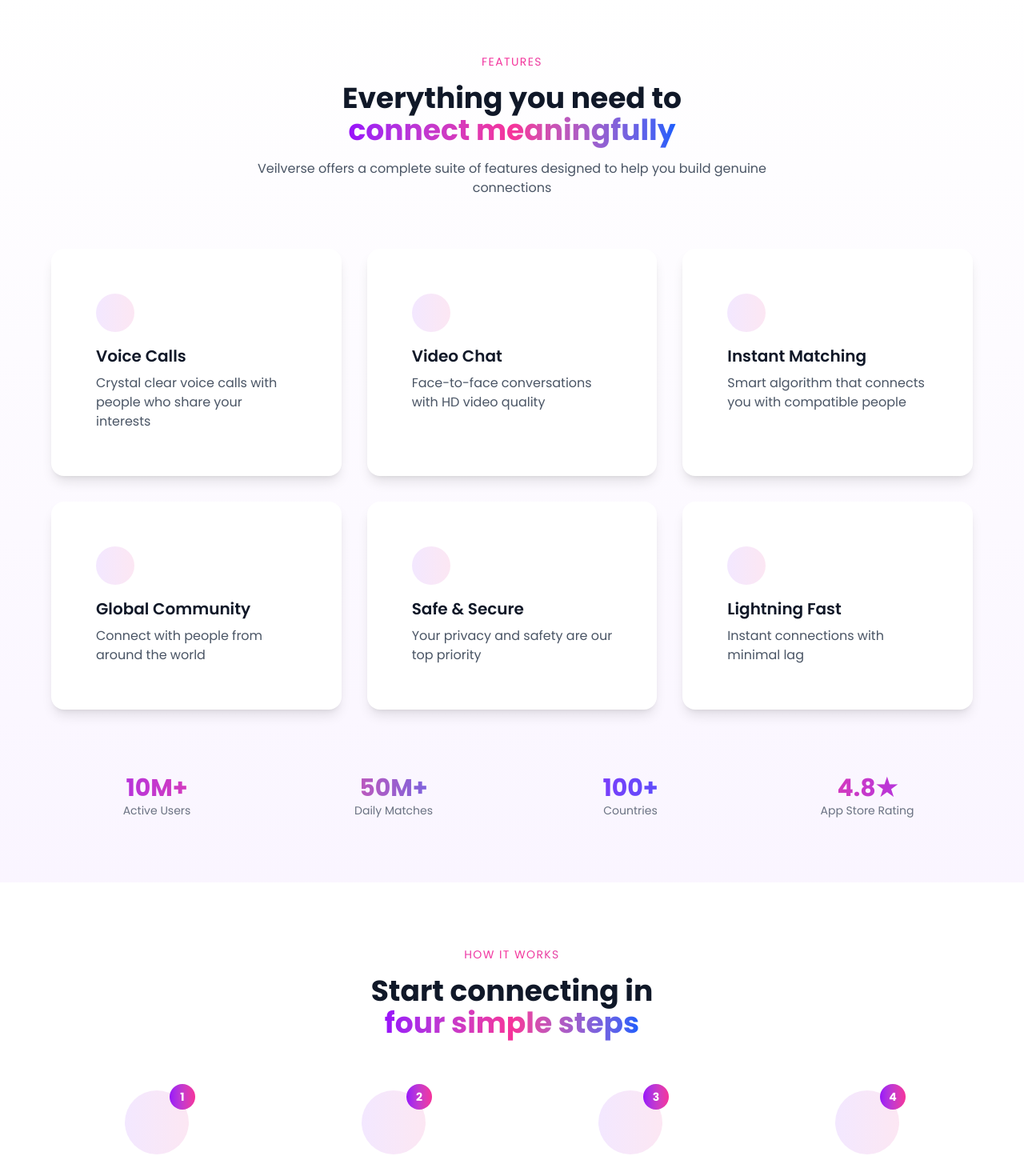
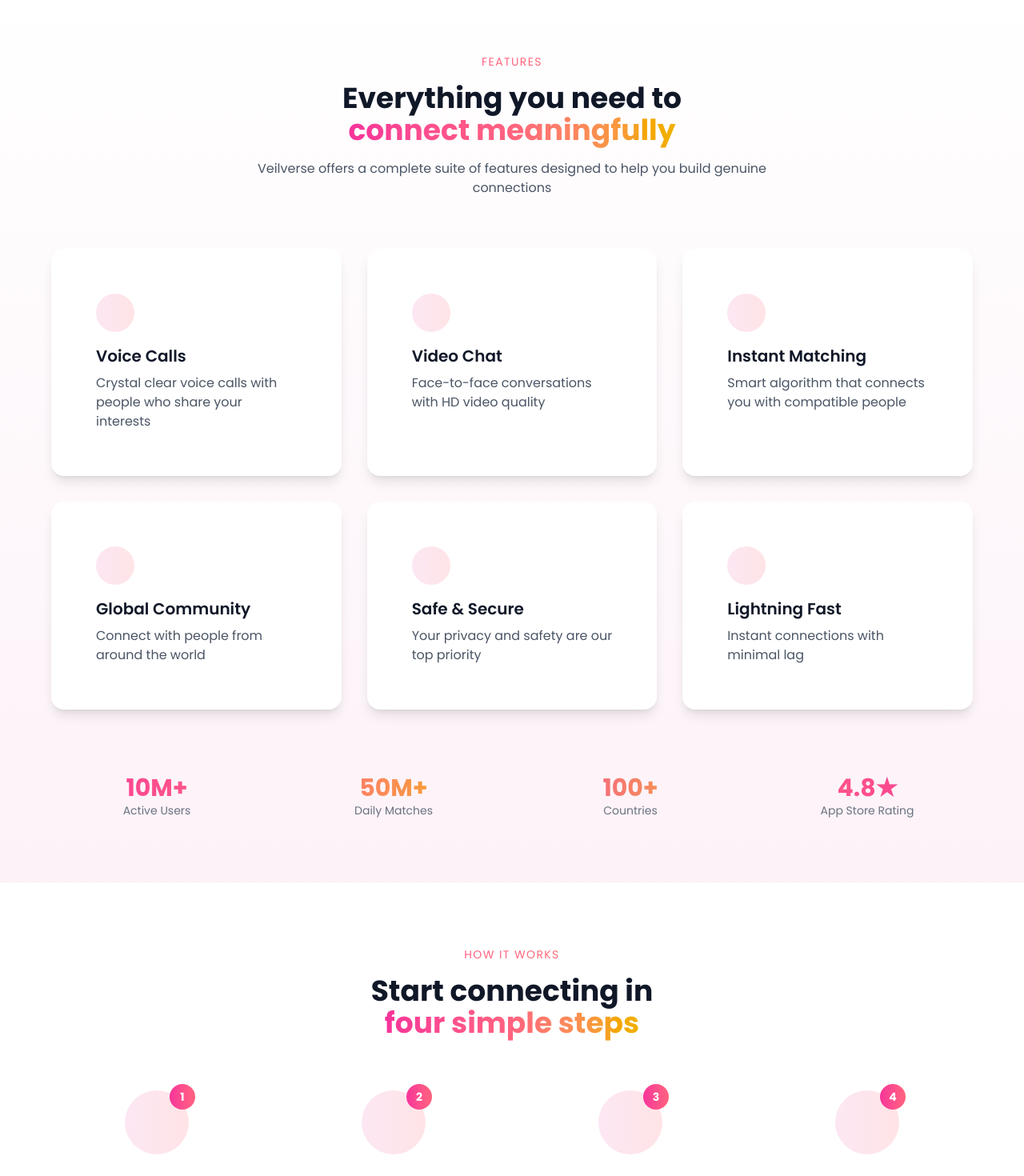
Before and after one commit to sahil-yadav-tech/veilverse-ai-platform, a React app in the folder frontend/: page / in a window 1280 px wide. Shown: the part 880-2350 px from the top of the page at 80% size. Built offline with nearby package versions, Linux system fonts and the light colour scheme; no server answers; the HTML template or start-up script is replaced by a standard one.

Commit message:
Changing design to Pink-rose-yellow color design

```diff
--- a/frontend/src/features/home/components/DownloadSection.tsx
+++ b/frontend/src/features/home/components/DownloadSection.tsx
@@ -1,11 +1,11 @@
 // DownloadSection.tsx
-import { Apple, Chrome, Smartphone } from 'lucide-react';
+import { Apple, Smartphone } from 'lucide-react';
 
 const DownloadSection = () => {
   return (
     <section className="w-full py-20 px-6 relative overflow-hidden">
       {/* Background Gradient */}
-      <div className="absolute inset-0 bg-gradient-to-r from-purple-600 via-pink-500 to-blue-600"></div>
+      <div className="absolute inset-0 bg-gradient-to-r from-pink-500 via-rose-400 to-yellow-500"></div>
 
       {/* Animated Circles */}
       <div className="absolute top-0 left-0 w-96 h-96 bg-white/10 rounded-full blur-3xl animate-pulse"></div>
@@ -21,7 +21,7 @@
 
         <div className="flex flex-col sm:flex-row items-center justify-center gap-4 mb-12">
           <button className="group flex items-center gap-3 bg-white text-gray-900 px-8 py-4 rounded-full font-semibold hover:scale-105 transition-all duration-300 shadow-xl">
-            <Apple size={24} className="group-hover:rotate-12 transition-transform" />
+            <Apple size={24} className="group-hover:rotate-12 transition-transform text-pink-500" />
             <div className="text-left">
               <div className="text-xs">Download on the</div>
               <div className="text-lg">App Store</div>
--- a/frontend/src/features/home/components/FeaturesSection.tsx
+++ b/frontend/src/features/home/components/FeaturesSection.tsx
@@ -36,18 +36,18 @@
   ];
 
   return (
-    <section className="w-full py-20 px-6 bg-gradient-to-b from-white to-purple-50">
+    <section className="w-full py-20 px-6 bg-gradient-to-b from-white to-pink-50">
       <div className="max-w-6xl mx-auto">
 
         {/* Section Header */}
         <div className="text-center mb-16">
-          <h2 className="text-sm uppercase tracking-widest text-transparent bg-clip-text bg-gradient-to-r from-purple-600 via-pink-500 to-blue-600 mb-4">
+          <h2 className="text-sm uppercase tracking-widest text-transparent bg-clip-text bg-gradient-to-r from-pink-500 via-rose-400 to-yellow-500 mb-4">
             FEATURES
           </h2>
           <h3 className="text-3xl md:text-4xl font-bold text-gray-900 mb-4">
             Everything you need to
             <br />
-            <span className="text-transparent bg-clip-text bg-gradient-to-r from-purple-600 via-pink-500 to-blue-600">
+            <span className="text-transparent bg-clip-text bg-gradient-to-r from-pink-500 via-rose-400 to-yellow-500">
               connect meaningfully
             </span>
           </h3>
@@ -64,12 +64,12 @@
               className="group relative bg-white rounded-2xl p-8 shadow-lg hover:shadow-xl transition-all duration-300 hover:-translate-y-1"
             >
               {/* Gradient Border on Hover */}
-              <div className="absolute inset-0 rounded-2xl bg-gradient-to-r from-purple-600 via-pink-500 to-blue-600 opacity-0 group-hover:opacity-100 transition-opacity duration-300 -m-[2px]"></div>
+              <div className="absolute inset-0 rounded-2xl bg-gradient-to-r from-pink-500 via-rose-400 to-yellow-500 opacity-0 group-hover:opacity-100 transition-opacity duration-300 -m-[2px]"></div>
 
               {/* Content */}
               <div className="relative bg-white rounded-2xl p-6 h-full">
-                <div className="w-12 h-12 rounded-full bg-gradient-to-r from-purple-100 to-pink-100 flex items-center justify-center mb-4 group-hover:scale-110 transition-transform duration-300">
-                  <div className="text-transparent bg-clip-text bg-gradient-to-r from-purple-600 to-pink-500">
+                <div className="w-12 h-12 rounded-full bg-gradient-to-r from-pink-100 to-rose-100 flex items-center justify-center mb-4 group-hover:scale-110 transition-transform duration-300">
+                  <div className="text-transparent bg-clip-text bg-gradient-to-r from-pink-500 to-rose-400">
                     {feature.icon}
                   </div>
                 </div>
@@ -83,19 +83,19 @@
         {/* Stats */}
         <div className="mt-20 grid grid-cols-2 md:grid-cols-4 gap-8 text-center">
           <div>
-            <div className="text-3xl font-bold text-transparent bg-clip-text bg-gradient-to-r from-purple-600 to-pink-500">10M+</div>
+            <div className="text-3xl font-bold text-transparent bg-clip-text bg-gradient-to-r from-pink-500 to-rose-400">10M+</div>
             <div className="text-sm text-gray-500">Active Users</div>
           </div>
           <div>
-            <div className="text-3xl font-bold text-transparent bg-clip-text bg-gradient-to-r from-pink-500 to-blue-600">50M+</div>
+            <div className="text-3xl font-bold text-transparent bg-clip-text bg-gradient-to-r from-rose-400 to-yellow-500">50M+</div>
             <div className="text-sm text-gray-500">Daily Matches</div>
           </div>
           <div>
-            <div className="text-3xl font-bold text-transparent bg-clip-text bg-gradient-to-r from-purple-600 to-blue-600">100+</div>
+            <div className="text-3xl font-bold text-transparent bg-clip-text bg-gradient-to-r from-pink-500 to-yellow-500">100+</div>
             <div className="text-sm text-gray-500">Countries</div>
           </div>
           <div>
-            <div className="text-3xl font-bold text-transparent bg-clip-text bg-gradient-to-r from-pink-500 to-purple-600">4.8★</div>
+            <div className="text-3xl font-bold text-transparent bg-clip-text bg-gradient-to-r from-rose-400 to-pink-500">4.8★</div>
             <div className="text-sm text-gray-500">App Store Rating</div>
           </div>
         </div>
--- a/frontend/src/features/home/components/HowItWorks.tsx
+++ b/frontend/src/features/home/components/HowItWorks.tsx
@@ -30,13 +30,13 @@
       <div className="max-w-6xl mx-auto">
 
         <div className="text-center mb-16">
-          <h2 className="text-sm uppercase tracking-widest text-transparent bg-clip-text bg-gradient-to-r from-purple-600 via-pink-500 to-blue-600 mb-4">
+          <h2 className="text-sm uppercase tracking-widest text-transparent bg-clip-text bg-gradient-to-r from-pink-500 via-rose-400 to-yellow-500 mb-4">
             HOW IT WORKS
           </h2>
           <h3 className="text-3xl md:text-4xl font-bold text-gray-900 mb-4">
             Start connecting in
             <br />
-            <span className="text-transparent bg-clip-text bg-gradient-to-r from-purple-600 via-pink-500 to-blue-600">
+            <span className="text-transparent bg-clip-text bg-gradient-to-r from-pink-500 via-rose-400 to-yellow-500">
               four simple steps
             </span>
           </h3>
@@ -45,17 +45,17 @@
         {/* Steps */}
         <div className="grid grid-cols-1 md:grid-cols-4 gap-8 relative">
           {/* Connecting Lines (desktop only) */}
-          <div className="hidden md:block absolute top-1/4 left-0 w-full h-0.5 bg-gradient-to-r from-purple-200 via-pink-200 to-blue-200 -z-10"></div>
+          <div className="hidden md:block absolute top-1/4 left-0 w-full h-0.5 bg-gradient-to-r from-pink-200 via-rose-200 to-yellow-200 -z-10"></div>
 
           {steps.map((step, index) => (
             <div key={index} className="text-center group">
               <div className="relative inline-block mb-6">
-                <div className="w-20 h-20 rounded-full bg-gradient-to-r from-purple-100 to-pink-100 flex items-center justify-center mx-auto group-hover:scale-110 transition-transform duration-300">
-                  <div className="text-transparent bg-clip-text bg-gradient-to-r from-purple-600 via-pink-500 to-blue-600">
+                <div className="w-20 h-20 rounded-full bg-gradient-to-r from-pink-100 to-rose-100 flex items-center justify-center mx-auto group-hover:scale-110 transition-transform duration-300">
+                  <div className="text-transparent bg-clip-text bg-gradient-to-r from-pink-500 via-rose-400 to-yellow-500">
                     {step.icon}
                   </div>
                 </div>
-                <div className="absolute -top-2 -right-2 w-8 h-8 rounded-full bg-gradient-to-r from-purple-600 to-pink-500 text-white flex items-center justify-center font-bold text-sm">
+                <div className="absolute -top-2 -right-2 w-8 h-8 rounded-full bg-gradient-to-r from-pink-500 to-rose-400 text-white flex items-center justify-center font-bold text-sm">
                   {index + 1}
                 </div>
               </div>
@@ -67,7 +67,7 @@
 
         {/* Video Preview */}
         <div className="mt-20 relative rounded-3xl overflow-hidden shadow-2xl">
-          <div className="absolute inset-0 bg-gradient-to-r from-purple-600/20 via-pink-500/20 to-blue-600/20"></div>
+          <div className="absolute inset-0 bg-gradient-to-r from-pink-500/20 via-rose-400/20 to-yellow-500/20"></div>
           <img
             src="/api/placeholder/1200/400"
             alt="Video chat preview"
@@ -75,7 +75,7 @@
           />
           <div className="absolute inset-0 flex items-center justify-center">
             <button className="w-20 h-20 rounded-full bg-white shadow-xl flex items-center justify-center hover:scale-110 transition-transform duration-300">
-              <div className="w-0 h-0 border-t-8 border-b-8 border-l-12 border-transparent border-l-purple-600 ml-1"></div>
+              <div className="w-0 h-0 border-t-8 border-b-8 border-l-12 border-transparent border-l-pink-500 ml-1"></div>
             </button>
           </div>
         </div>
```
Also changed, not shown: frontend/src/features/home/components/Testimonials.tsx (+5 -5 lines).
